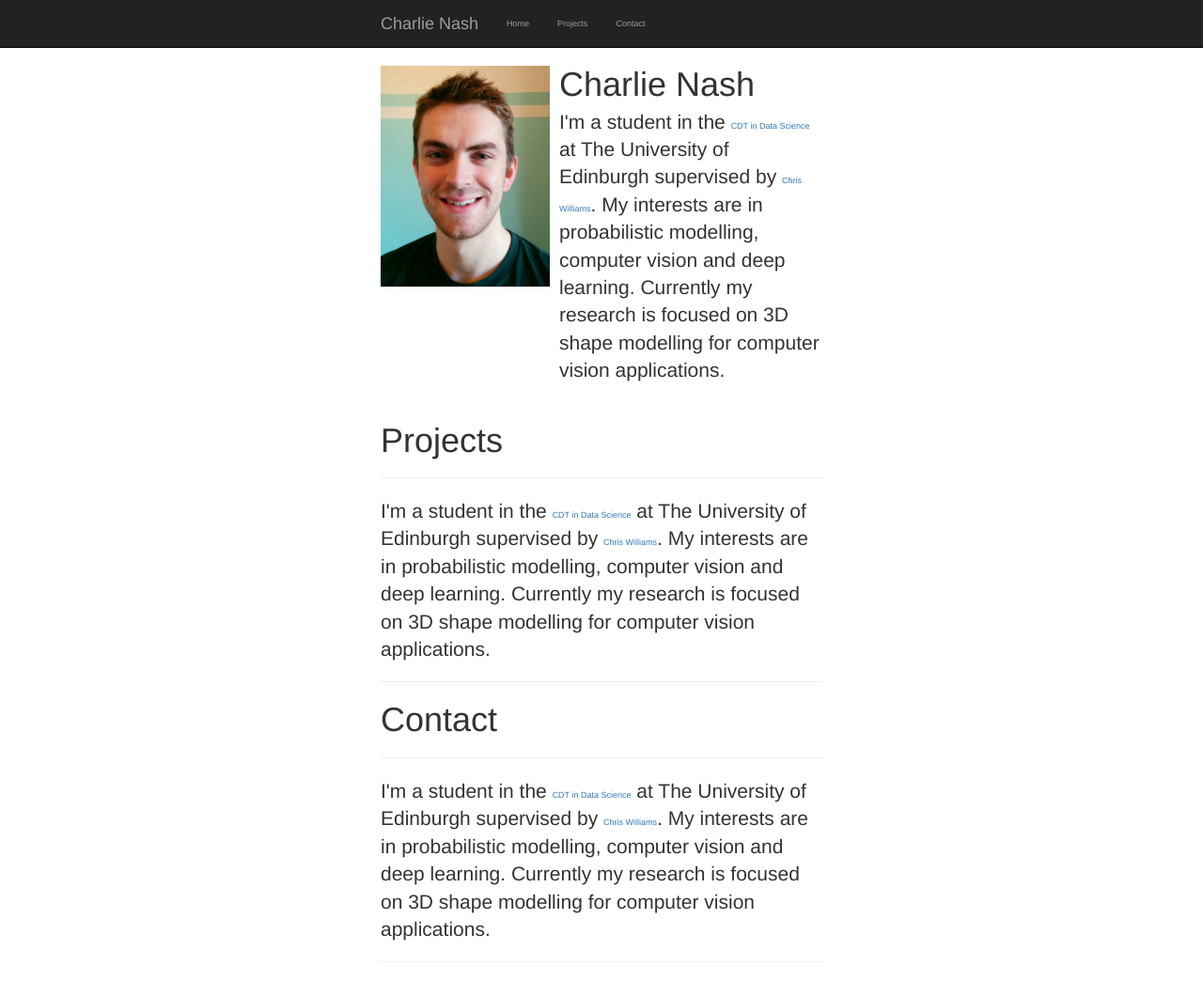
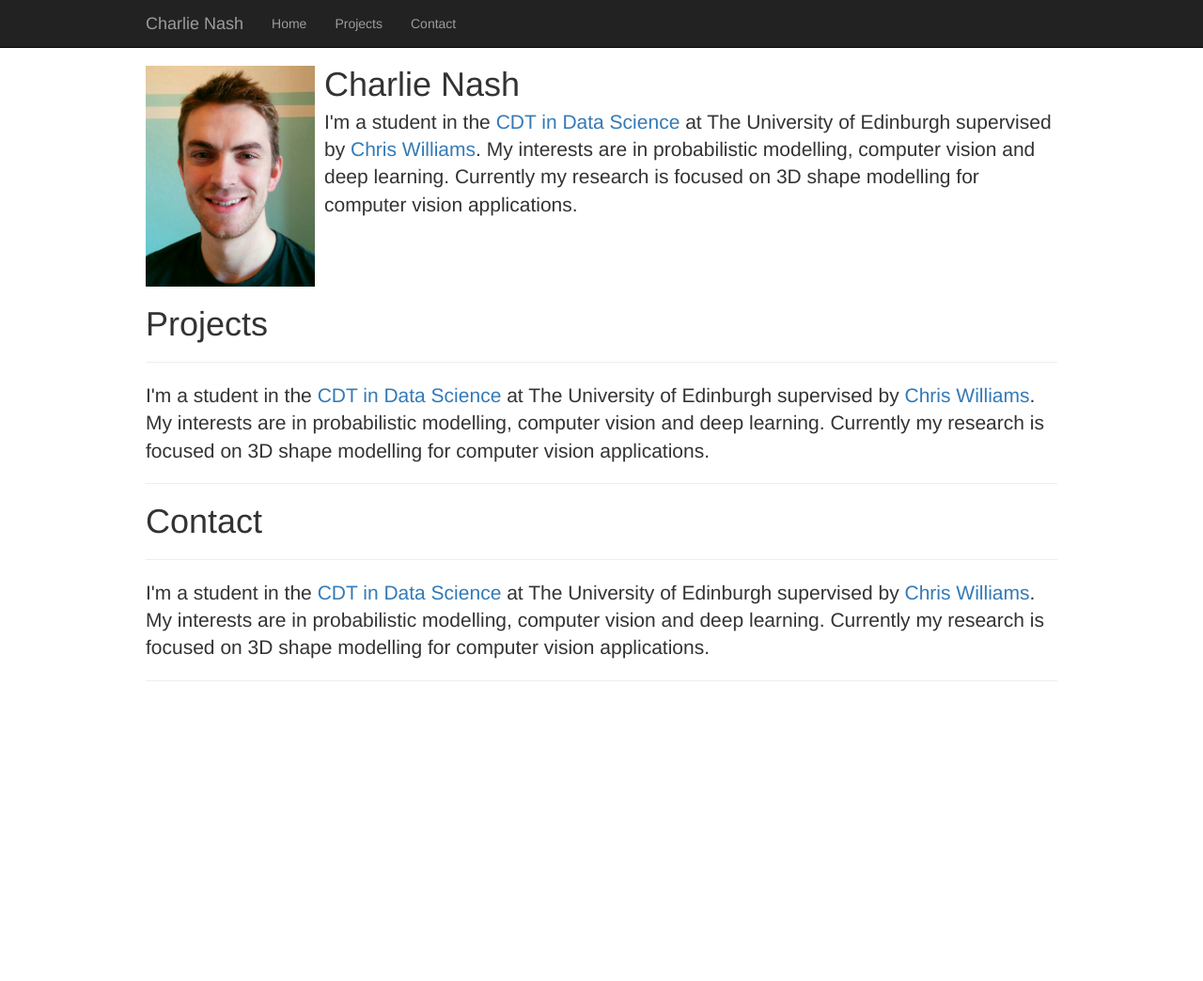
Before and after one commit to charlienash/charlienash.github.io, a Jekyll site: the page index.html, which Jekyll copies as it is, in a window 1280 px wide and 1044 px high. Shown: the whole window at 94% size. Built offline with Jekyll 4.4.1, drawn with Linux system fonts in a browser that asks for light colours.

Commit message:
Update styles.css

```diff
--- a/assets/css/styles.css
+++ b/assets/css/styles.css
@@ -26,9 +26,4 @@ body { padding-top: 70px; }
  * so that the container will not spread to the entire viewport.
 */
 
-.container-fluid { max-width: 500px; }
-
-/* style.css */
-* {
-   font-size: 9px;
-}
+.container-fluid { max-width: 1000px; }
```
